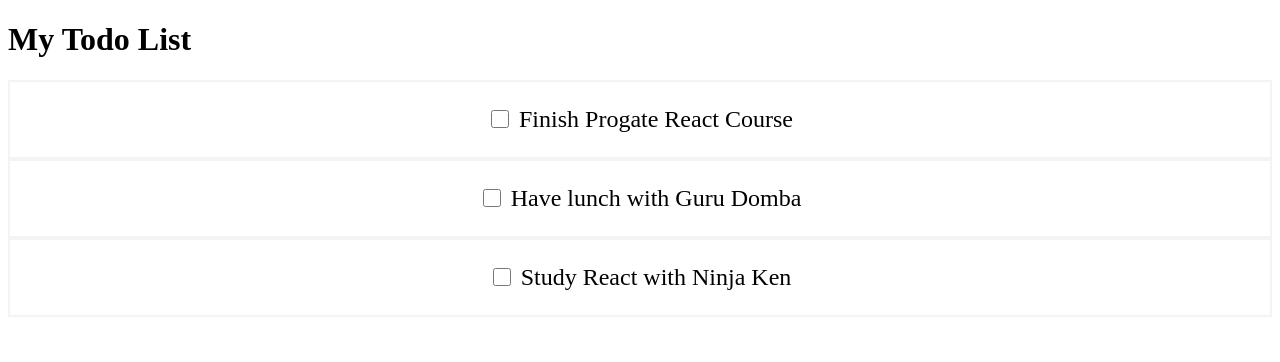
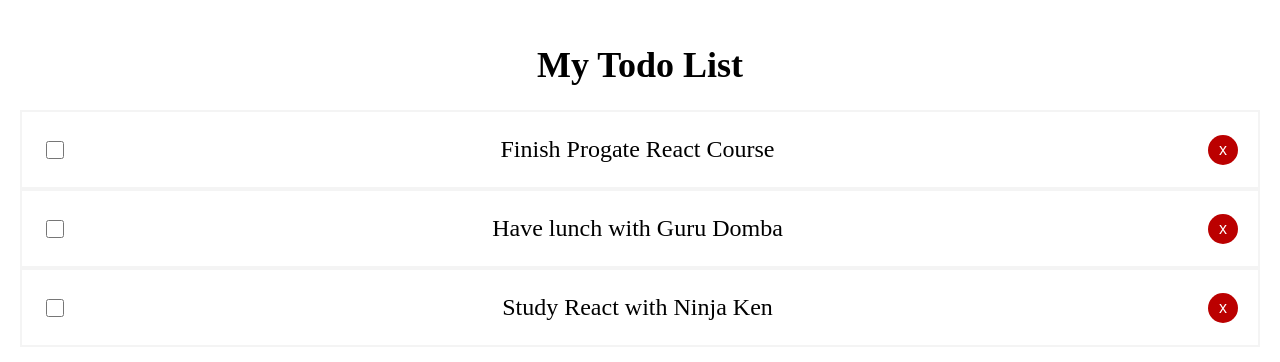
Before and after one commit to anggakusumap/todo-progate, a React (Vite) app: page / in a window 1280 px wide. Shown: the top 362 px of the page. Built offline with nearby package versions, Linux system fonts and the light colour scheme.

Commit message:
Develop delete todo feature

```diff
--- a/src/App.jsx
+++ b/src/App.jsx
@@ -32,10 +32,14 @@
     setTodos(updatedTodos)
   }
 
+  const deleteTodo = (id) => {
+    setTodos(todos.filter(todo => todo.id !== id));
+  };
+
   return (
-    <div>
-      <h1>My Todo List</h1>
-      <Todos todos={todos} toggleCompleted={toggleCompleted} />
+    <div style={styles.container}>
+      <h1 style={styles.title}>My Todo List</h1>
+      <Todos todos={todos} toggleCompleted={toggleCompleted} deleteTodo={deleteTodo} />
     </div>
   )
 }
--- a/src/components/TodoItem.jsx
+++ b/src/components/TodoItem.jsx
@@ -1,4 +1,4 @@
-const TodoItem = ({ todo, toggleCompleted }) => {
+const TodoItem = ({ todo, toggleCompleted, deleteTodo }) => {
   const getTodoTitleStyle = () => {
     if (todo.completed === true) {
       return { textDecoration: 'line-through' }
@@ -11,6 +11,7 @@
     <div style={styles.todoItem}>
       <input type="checkbox" style={styles.checkbox} onChange={() => toggleCompleted(todo.id)} />
       <p style={getTodoTitleStyle()}>{todo.title}</p>
+      <button style={styles.button} onClick={() => deleteTodo(todo.id)}>x</button>
     </div>
   )
 }
@@ -20,14 +21,25 @@
     border: '2px solid #f4f4f4',
     fontSize: '24px',
     display: 'flex',
-    justifyContent: 'center',
+    justifyContent: 'space-between',
     alignItems: 'center',
+    padding: '0 20px',
   },
   checkbox: {
-    marginRight: '10px',
     height: '18px',
     width: '18px',
   },
+  button: {
+    backgroundColor: '#BB0000',
+    color: '#fff',
+    height: '30px',
+    width: '30px',
+    borderRadius: '100%',
+    border: 'none',
+    cursor: 'pointer',
+    fontSize: '16px',
+  },
 }
 
+
 export default TodoItem
--- a/src/components/Todos.jsx
+++ b/src/components/Todos.jsx
@@ -1,11 +1,11 @@
 import TodoItem from "./TodoItem"
 
 
-const Todos = ({ todos, toggleCompleted }) => {
+const Todos = ({ todos, toggleCompleted, deleteTodo }) => {
   return (
     <div>
       {todos.map((todo) => {
-        return <TodoItem key={todo.id} todo={todo} toggleCompleted={toggleCompleted} />
+        return <TodoItem key={todo.id} todo={todo} toggleCompleted={toggleCompleted} deleteTodo={deleteTodo} />
       })}
     </div>
   )
```
Lines whose indentation alone changed are shown as unchanged.
